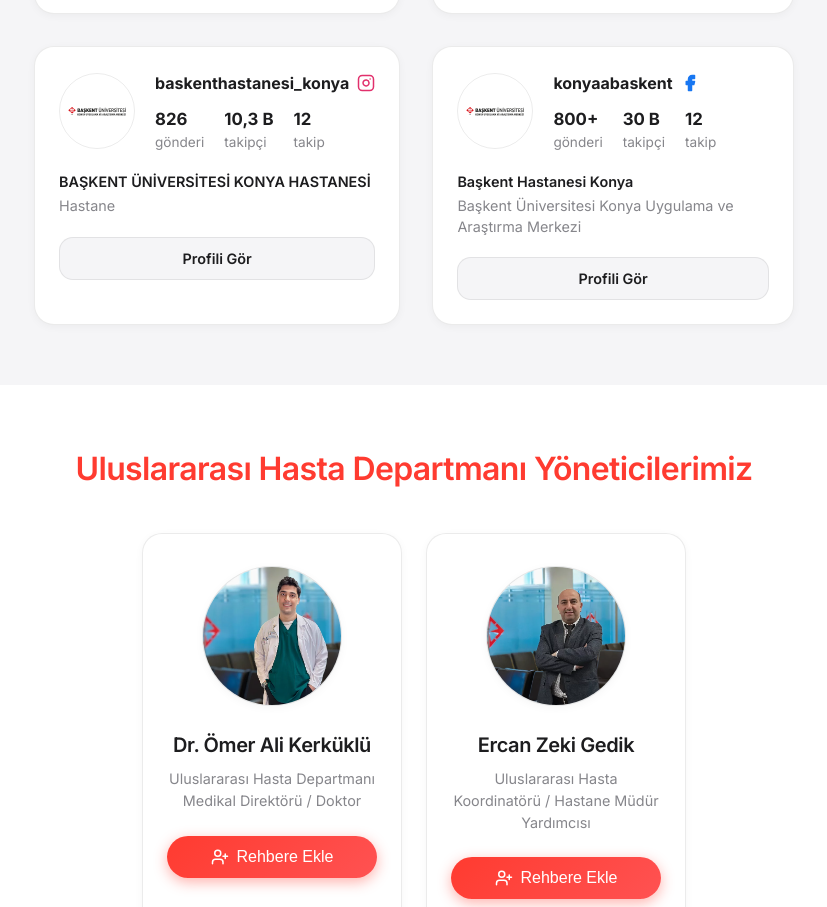
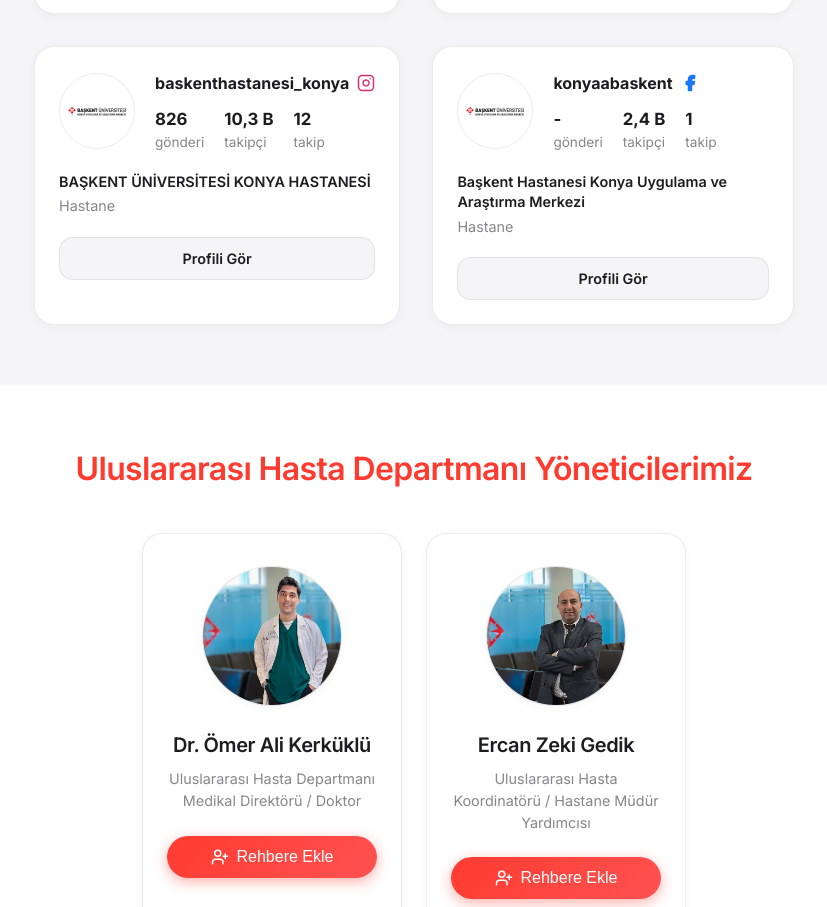
Before and after one commit to quba-maker/baskentcontact, a React (Vite) app: page / in a window 1280 px wide. Shown: the part 919-1826 px from the top of the page, without its empty margins (226-1053 px from the left). Built offline with nearby package versions, Linux system fonts and the light colour scheme.

Commit message:
Update turkish facebook details

```diff
--- a/src/components/SocialMedia.jsx
+++ b/src/components/SocialMedia.jsx
@@ -78,12 +78,12 @@
           <ProfileCard
             platform="facebook"
             handle="konyaabaskent"
-            name="Başkent Hastanesi Konya"
-            bio="Başkent Üniversitesi Konya Uygulama ve Araştırma Merkezi"
+            name="Başkent Hastanesi Konya Uygulama ve Araştırma Merkezi"
+            bio="Hastane"
             link="https://www.facebook.com/konyaabaskent"
-            posts="800+"
-            followers="30 B"
-            following="12"
+            posts="-"
+            followers="2,4 B"
+            following="1"
           />
         </div>
       </div>
```
Also changed, not shown: 2 other files (tests, documents, lock files or other folders).
